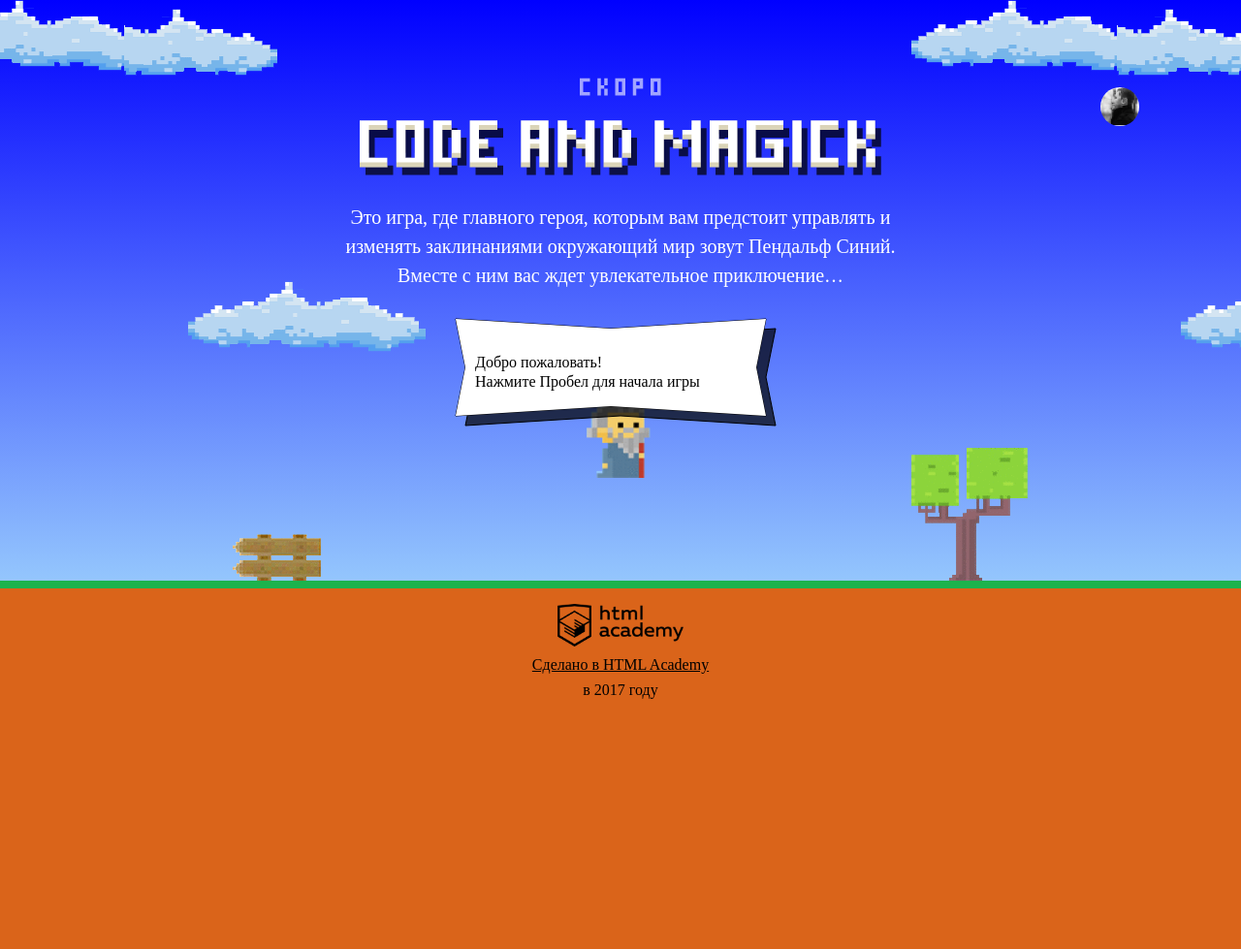
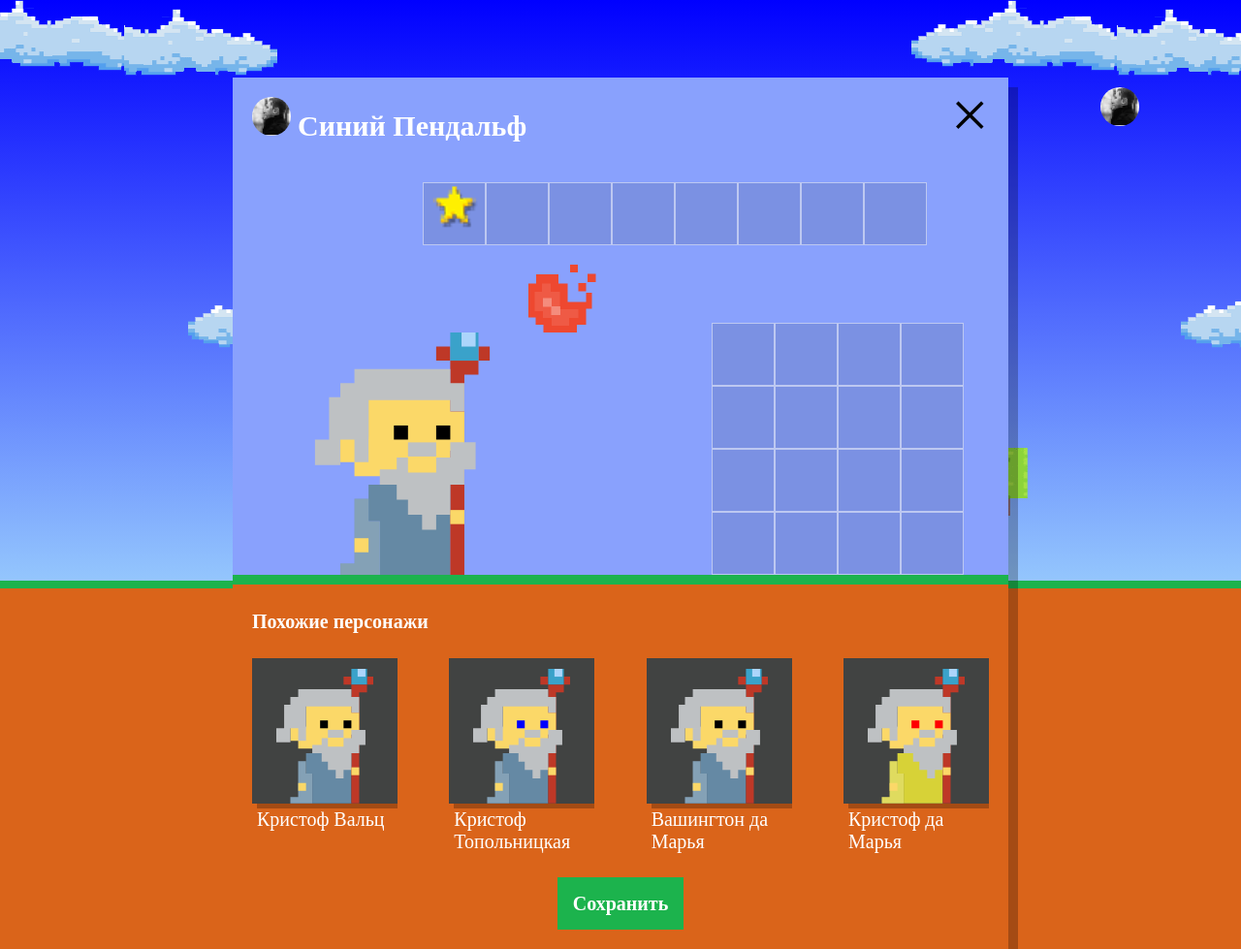
Before and after one commit to Rogovin-Pavel/532065-code-and-magick, a website: page index.html in a window 1280 px wide. Shown: the whole page at 97% size. Before the commit the page ends 800 px from the top, so only its background shows below. Drawn offline with Linux system fonts and the light colour scheme; a web font is replaced by a local one.

Commit message:
Генерируем волшебников случайным образом

```diff
--- a/index.html
+++ b/index.html
@@ -198,6 +198,7 @@
   }
 </script>
 <script src="js/stat.js"></script>
+<script src="js/setup.js"></script>
 <script src="js/game.js"></script>
 
 </body>
--- /dev/null
+++ b/js/setup.js
@@ -0,0 +1,28 @@
+'use strict';
+
+var userDialog = document.querySelector('.setup');
+userDialog.classList.remove('hidden');
+
+document.querySelector('.setup-similar').classList.remove('hidden');
+var similarListElement = document.querySelector('.setup-similar-list');
+var similarWizardTemplate = document.querySelector('#similar-wizard-template')
+    .content
+    .querySelector('.setup-similar-item');
+
+var WIZARD_NAMES = ['Иван', 'Хуан Себастьян', 'Мария', 'Кристоф', 'Виктор', 'Юлия', 'Люпита', 'Вашингтон'];
+var WIZARD_SURNAMES = ['да Марья', 'Верон', 'Мирабелла', 'Вальц', 'Онопко', 'Топольницкая', 'Нионго', 'Ирвинг'];
+var coatColor = ['rgb(101, 137, 164)', 'rgb(241, 43, 107)', 'rgb(146, 100, 161)', 'rgb(56, 159, 117)', 'rgb(215, 210, 55)', 'rgb(0, 0, 0)'];
+var eyesColor = ['black', 'red', 'blue', 'yellow', 'green'];
+var MIN_ARRAY_LENGTH = 0;
+
+var randomInteger = function (min, max) {
+  return Math.round(min - 0.5 + Math.random() * (max - min + 1));
+};
+
+for (var i = 0; i < 4; i++) {
+  var wizardElement = similarWizardTemplate.cloneNode(true);
+  wizardElement.querySelector('.setup-similar-label').textContent = WIZARD_NAMES[randomInteger(MIN_ARRAY_LENGTH, WIZARD_NAMES.length - 1)] + ' ' + WIZARD_SURNAMES[randomInteger(MIN_ARRAY_LENGTH, WIZARD_SURNAMES.length - 1)];
+  wizardElement.querySelector('.wizard-coat').style.fill = coatColor[randomInteger(MIN_ARRAY_LENGTH, coatColor.length - 1)];
+  wizardElement.querySelector('.wizard-eyes').style.fill = eyesColor[randomInteger(MIN_ARRAY_LENGTH, eyesColor.length - 1)];
+  similarListElement.appendChild(wizardElement);
+}
```
